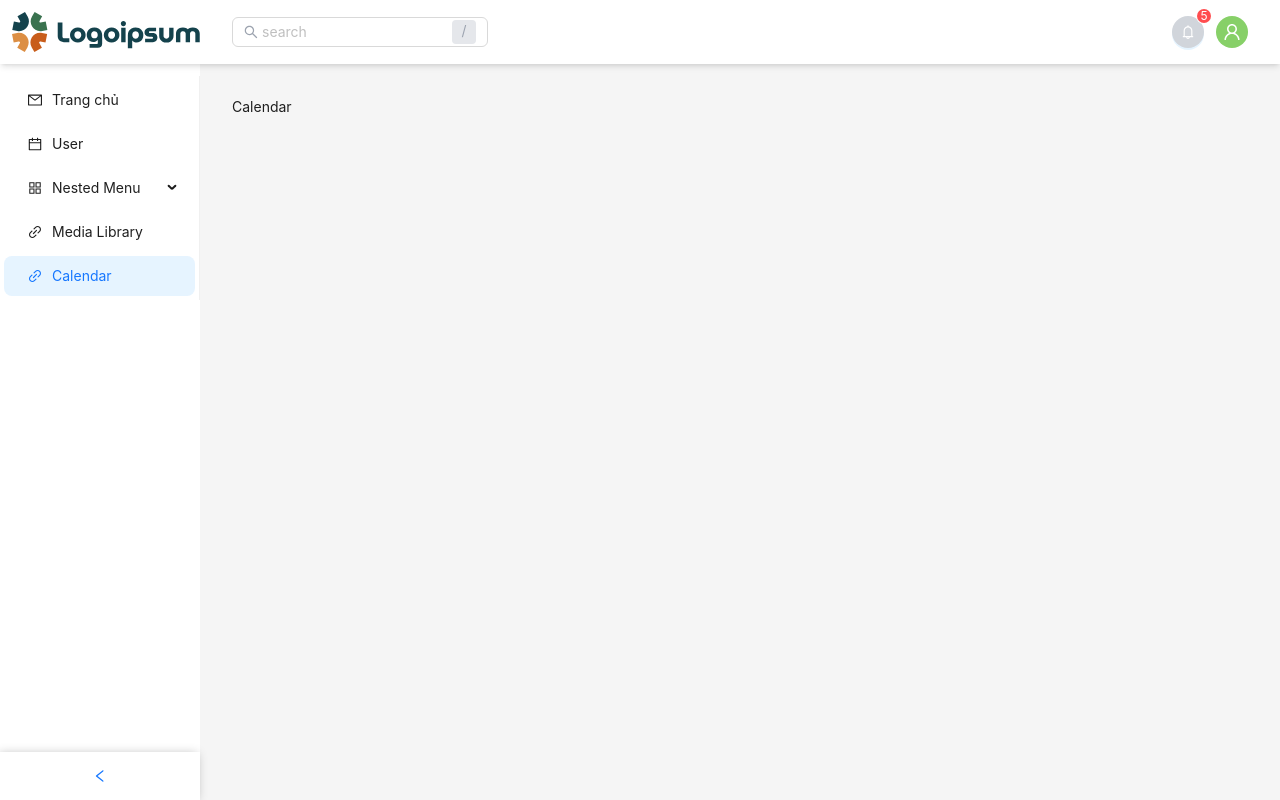
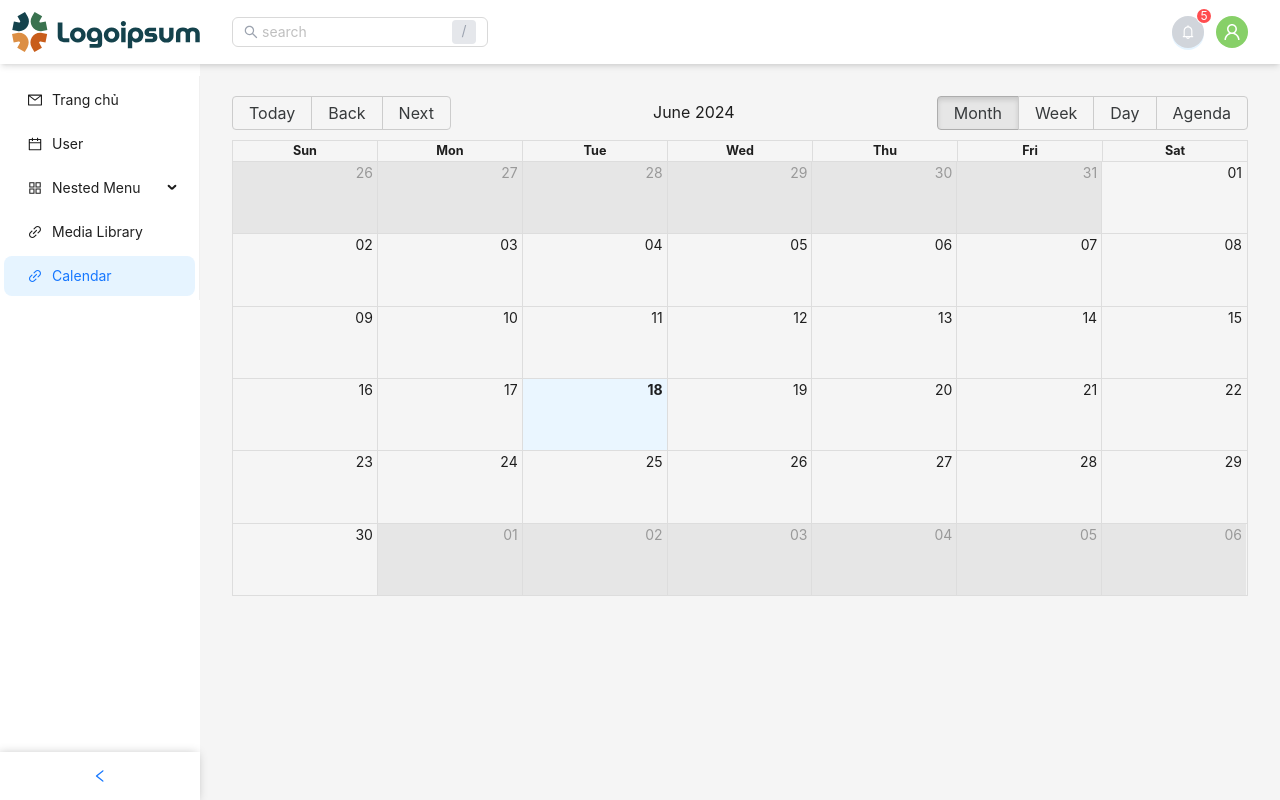
Before and after one commit to ntienanh/next-core-antd, a Next.js app: page /admin/calendar in a window 1280 px wide. Built offline with nearby package versions, Linux system fonts and the light colour scheme.

Commit message:
calendar base

```diff
--- a/next.config.mjs
+++ b/next.config.mjs
@@ -18,6 +18,7 @@ const nextConfig = {
     'rc-tree',
     'rc-table',
   ],
+  reactStrictMode: false,
 };
 
 export default nextConfig;
--- a/package.json
+++ b/package.json
@@ -18,6 +18,7 @@
     "nextjs-toploader": "^1.6.12",
     "nprogress": "^0.2.0",
     "react": "^18",
+    "react-big-calendar": "^1.13.1",
     "react-dom": "^18",
     "react-highlight-words": "^0.20.0",
     "tabler-icons": "^1.35.0"
@@ -29,6 +30,7 @@
     "@types/node": "^20",
     "@types/nprogress": "^0.2.3",
     "@types/react": "^18",
+    "@types/react-big-calendar": "^1.8.9",
     "@types/react-dom": "^18",
     "@types/react-highlight-words": "^0.20.0",
     "@typescript-eslint/eslint-plugin": "^7.13.0",
--- a/src/app/(admin)/admin/calendar/page.tsx
+++ b/src/app/(admin)/admin/calendar/page.tsx
@@ -1,5 +1,87 @@
-const Calendar = () => {
-  return <div>Calendar</div>;
+'use client';
+
+import moment from 'moment';
+import React from 'react';
+import { Calendar, momentLocalizer } from 'react-big-calendar';
+// import withDragAndDrop from 'react-big-calendar/lib/addons/dragAndDrop';
+// const DnDCalendar = withDragAndDrop(Calendar);
+
+const events = [
+  {
+    id: 0,
+    title: 'Board meeting',
+    start: new Date(2024, 7, 24, 9, 0, 0),
+    end: new Date(2024, 7, 24, 13, 0, 0),
+    resourceId: 1,
+  },
+  {
+    id: 1,
+    title: 'MS training',
+    allDay: true,
+    start: new Date(2024, 7, 23, 14, 0, 0),
+    end: new Date(2024, 7, 23, 16, 30, 0),
+    resourceId: 2,
+  },
+  {
+    id: 2,
+    title: 'Team lead meeting',
+    start: new Date(2024, 7, 23, 8, 30, 0),
+    end: new Date(2024, 7, 23, 12, 30, 0),
+    resourceId: [2, 3],
+  },
+  {
+    id: 11,
+    title: 'Birthday Party',
+    start: new Date(2024, 7, 15, 7, 0, 0),
+    end: new Date(2024, 7, 15, 10, 30, 0),
+    resourceId: 4,
+  },
+];
+
+const MyCalendar = () => {
+  const localizer = React.useMemo(() => momentLocalizer(moment), []);
+  const [myEvents, setEvents] = React.useState<any>(events);
+
+  const handleSelectSlot = React.useCallback(
+    ({ start, end }: any) => {
+      const title = window.prompt('New Event Name');
+      if (title) {
+        setEvents((prev: any) => [...prev, { start, end, title }]);
+      }
+    },
+    [setEvents],
+  );
+
+  const handleSelectEvent = React.useCallback((event: any) => window.alert(event.title), []);
+
+  // const { defaultDate, scrollToTime } = React.useMemo(
+  //   () => ({
+  //     defaultDate: new Date(2015, 3, 12),
+  //     scrollToTime: new Date(1970, 1, 1, 6),
+  //   }),
+  //   [],
+  // );
+
+  return (
+    <Calendar
+      dayLayoutAlgorithm='no-overlap'
+      // defaultDate={defaultDate}
+      // defaultView={Views.WEEK}
+      // scrollToTime={scrollToTime}
+      localizer={localizer}
+      showMultiDayTimes
+      events={myEvents}
+      startAccessor='start'
+      endAccessor='end'
+      onSelectEvent={handleSelectEvent}
+      onSelectSlot={handleSelectSlot}
+      selectable
+      style={{ height: 500 }}
+      eventPropGetter={(event, start, end, isSelected) => {
+        return console.log('event', event);
+      }}
+    />
+  );
 };
 
-export default Calendar;
+export default MyCalendar;
--- a/src/components/sections/admin/AdminSidebar.tsx
+++ b/src/components/sections/admin/AdminSidebar.tsx
@@ -18,6 +18,7 @@ const AdminSidebar = () => {
       collapsed={toggle}
       onCollapse={() => setToggle(!toggle)}
       theme='light'
+      breakpoint='lg'
       className='!sticky left-0 top-0 h-screen pt-[60px]'
     >
       <Menu
--- a/src/styles/globals.css
+++ b/src/styles/globals.css
@@ -1,5 +1,7 @@
+@import 'react-big-calendar/lib/addons/dragAndDrop/styles';
+@import 'react-big-calendar/lib/css/react-big-calendar.css';
+
 @layer tailwind-base, mecore;
-
 @layer tailwind-base {
   @tailwind base;
 }
```
Also changed, not shown: 1 other file (tests, documents, lock files or other folders).
